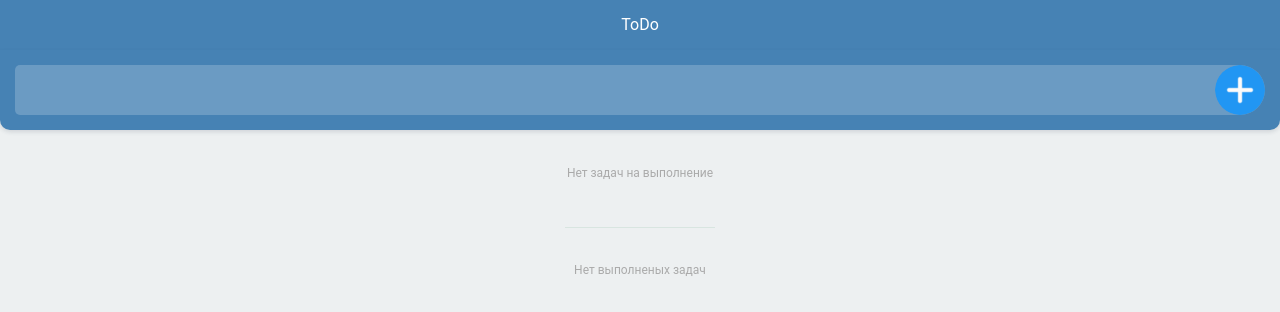
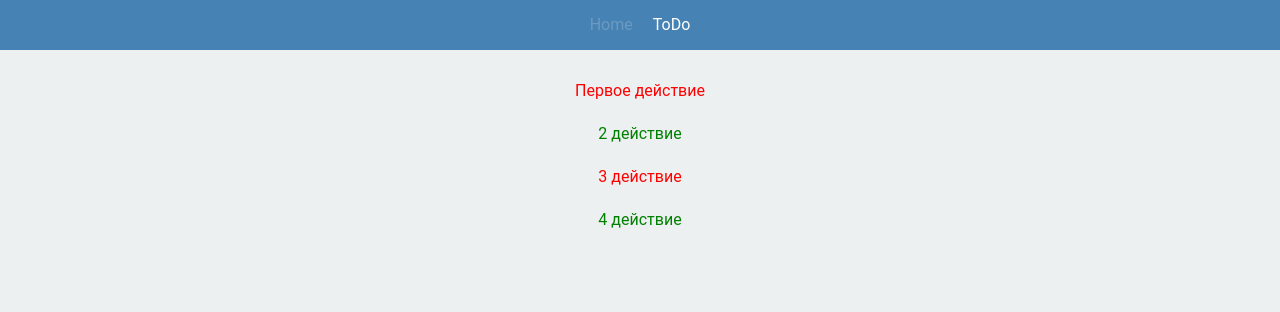
Before and after one commit to KseniyaYaskevich/todo, a React (Create React App) app: page /app/ in a window 1280 px wide. Shown: the top 312 px of the page. Built offline with nearby package versions, Linux system fonts and the light colour scheme; the HTML template or start-up script is replaced by a standard one.

Commit message:
complete lesson 4

```diff
--- a/package.json
+++ b/package.json
@@ -12,6 +12,7 @@
     "@types/react-dom": "^18.2.7",
     "react": "^18.2.0",
     "react-dom": "^18.2.0",
+    "react-router-dom": "^6.15.0",
     "react-scripts": "5.0.1",
     "react-toastify": "^9.1.3",
     "typescript": "^4.9.5",
--- a/src/assets/scss/style.scss
+++ b/src/assets/scss/style.scss
@@ -10,3 +10,10 @@ body {
     line-height: 1.429;
     color: black;
 }
+
+.container {
+    display: flex;
+    flex-direction: column;
+    align-items: center;
+    padding: 20px;
+}
--- a/src/components/Header/Header.tsx
+++ b/src/components/Header/Header.tsx
@@ -1,10 +1,22 @@
+import { NavLink } from 'react-router-dom'
 import classes from './Header.module.scss'
 
 export const Header = () => {
+    const getActiveClass = ({isActive} : {isActive: boolean}): string => {
+        return isActive ? `${classes.active} ${classes.link}` : classes.link
+    }
+
     return (
         <header className={classes.header}>
             <div className={classes.container}>
-                <a href="/" className={classes.link}>ToDo</a>
+                <NavLink
+                    to="/"
+                    className={getActiveClass}
+                >Home</NavLink>
+                <NavLink
+                    to="/todo"
+                    className={getActiveClass}
+                >ToDo</NavLink>
             </div>
         </header>
     )
--- /dev/null
+++ b/src/components/ListItem/ListItem.module.scss
@@ -0,0 +1,12 @@
+.link {
+    text-decoration: none;
+    padding: 10px;
+}
+
+.done {
+    color: green;
+}
+
+.notDone {
+    color: red;
+}
--- /dev/null
+++ b/src/components/ListItem/ListItem.tsx
@@ -0,0 +1,12 @@
+import { Link } from "react-router-dom"
+import { ToDo } from "../../models/todo-item"
+import classes from './ListItem.module.scss'
+
+export const ListItem = ({ todo }: { todo: ToDo }) => {
+    return (
+        <Link
+            className={`${classes.link} ${todo.isDone ? classes.done : classes.notDone}`}
+            to={`/list/${todo.id}`}
+        >{todo.text}</Link>
+    )
+}
--- a/src/index.tsx
+++ b/src/index.tsx
@@ -1,14 +1,69 @@
 import React from 'react';
 import ReactDOM from 'react-dom/client';
+import { createBrowserRouter, RouterProvider } from 'react-router-dom';
 import './assets/scss/normalize.scss';
 import './assets/scss/style.scss';
+import { Layout } from './layouts/Layout';
+import { ToDo } from './models/todo-item';
+import { NotFound } from './pages/404';
+import { HomePage } from './pages/HomePage';
+import { ItemDescription } from './pages/ItemDescription';
 import { ToDoListPage } from './pages/ToDoListPage';
+
+const todos: ToDo[] = [
+  {
+    id: 0,
+    text: 'Первое действие',
+    isDone: false
+  },
+  {
+    id: 1,
+    text: '2 действие',
+    isDone: true
+  },
+  {
+    id: 2,
+    text: '3 действие',
+    isDone: false
+  },
+  {
+    id: 3,
+    text: '4 действие',
+    isDone: true
+  }
+]
+
+const router = createBrowserRouter([
+  {
+    path: '/',
+    element: <Layout />,
+    errorElement: <NotFound />,
+    children: [
+      {
+        path: '/',
+        element: <HomePage todos={todos} />
+      },
+      {
+        path: '/todo',
+        element: <ToDoListPage />
+      },
+      {
+        path: '/list/:id',
+        element: <ItemDescription todos={todos} />
+      },
+    ]
+  },
+  {
+    path: '*',
+    element: <NotFound />
+  }
+], {basename: '/app/'})
 
 const root = ReactDOM.createRoot(
   document.getElementById('root') as HTMLElement
 );
 root.render(
   <React.StrictMode>
-    <ToDoListPage/>
+    <RouterProvider router={router}/>
   </React.StrictMode>
 );
--- /dev/null
+++ b/src/layouts/Layout.tsx
@@ -0,0 +1,11 @@
+import { Outlet } from "react-router-dom"
+import { Header } from "../components/Header/Header"
+
+export const Layout = () => {
+    return (
+        <>
+            <Header />
+            <Outlet />
+        </>
+    )
+}
--- /dev/null
+++ b/src/pages/404.tsx
@@ -0,0 +1,10 @@
+import { Link } from "react-router-dom"
+
+export const NotFound = () => {
+    return (
+       <div className="container">
+         <h1>Not Found</h1>
+         <Link to="/">To home</Link>
+       </div>
+    )
+}
--- /dev/null
+++ b/src/pages/HomePage.tsx
@@ -0,0 +1,20 @@
+import { ListItem } from "../components/ListItem/ListItem"
+import { ToDo } from "../models/todo-item"
+
+interface ComponentProps {
+    todos: ToDo[]
+}
+
+export const HomePage = ({ todos }: ComponentProps) => {
+    return (
+        <div className="container">
+            {
+                todos.map((todo: ToDo) => {
+                    return (
+                        <ListItem todo={todo} key={todo.id} />
+                    )
+                })
+            }
+        </div>
+    )
+}
--- /dev/null
+++ b/src/pages/ItemDescription.tsx
@@ -0,0 +1,29 @@
+import { useEffect, useState } from "react"
+import { useNavigate, useParams } from "react-router-dom"
+import { ToDo } from "../models/todo-item"
+
+interface ComponentProps {
+    todos: ToDo[]
+}
+
+export const ItemDescription = ({todos}: ComponentProps) => {
+    const {id} = useParams()
+    const navigate = useNavigate()
+    const [todo, setTodo] = useState<ToDo>()
+
+    useEffect(() => {
+        const searchTodo = todos.find((todo) => String(todo.id) === id)
+
+        if (searchTodo) {
+            setTodo(searchTodo)
+        } else {
+            navigate('/404')
+        }
+    }, [todos, id, navigate])
+
+    return (
+        <div className="container">
+            <h1>{`${todo?.text}`}</h1>
+        </div>
+    )
+}
--- a/src/pages/ToDoListPage.tsx
+++ b/src/pages/ToDoListPage.tsx
@@ -1,6 +1,5 @@
 import { useState } from "react"
 import { Form } from "../components/Form/Form"
-import { Header } from "../components/Header/Header"
 import { ToDoList } from "../components/ToDoList/ToDoList"
 import { ToDo } from "../models/todo-item"
 import { toast, ToastContainer } from "react-toastify"
@@ -47,7 +46,6 @@ export const ToDoListPage = () => {
 
     return (
         <>
-            <Header />
             <Form createNewToDo={createNewToDo} />
             <ToDoList todos={todos} updateToDo={updateToDo} deleteToDo={deleteToDo} />
             <ToastContainer
```
Also changed, not shown: 1 other file (tests, documents, lock files or other folders).
